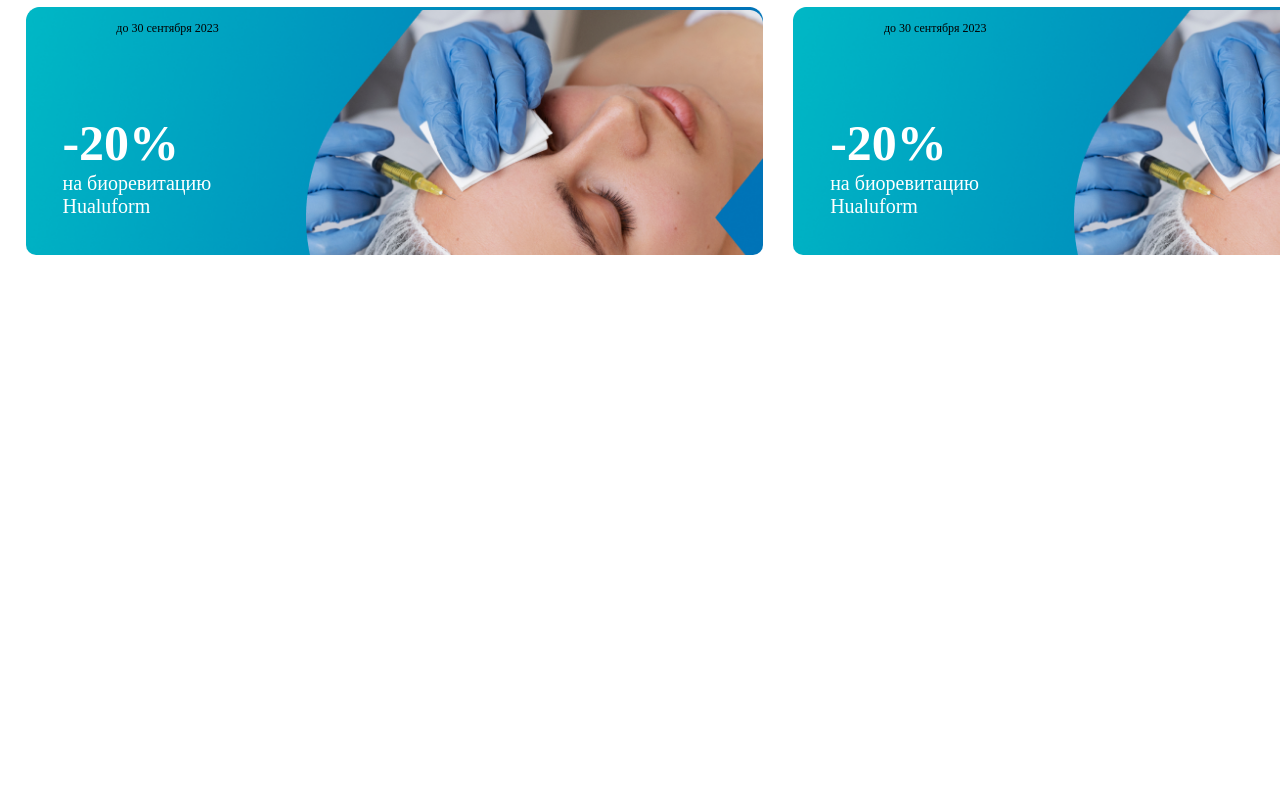
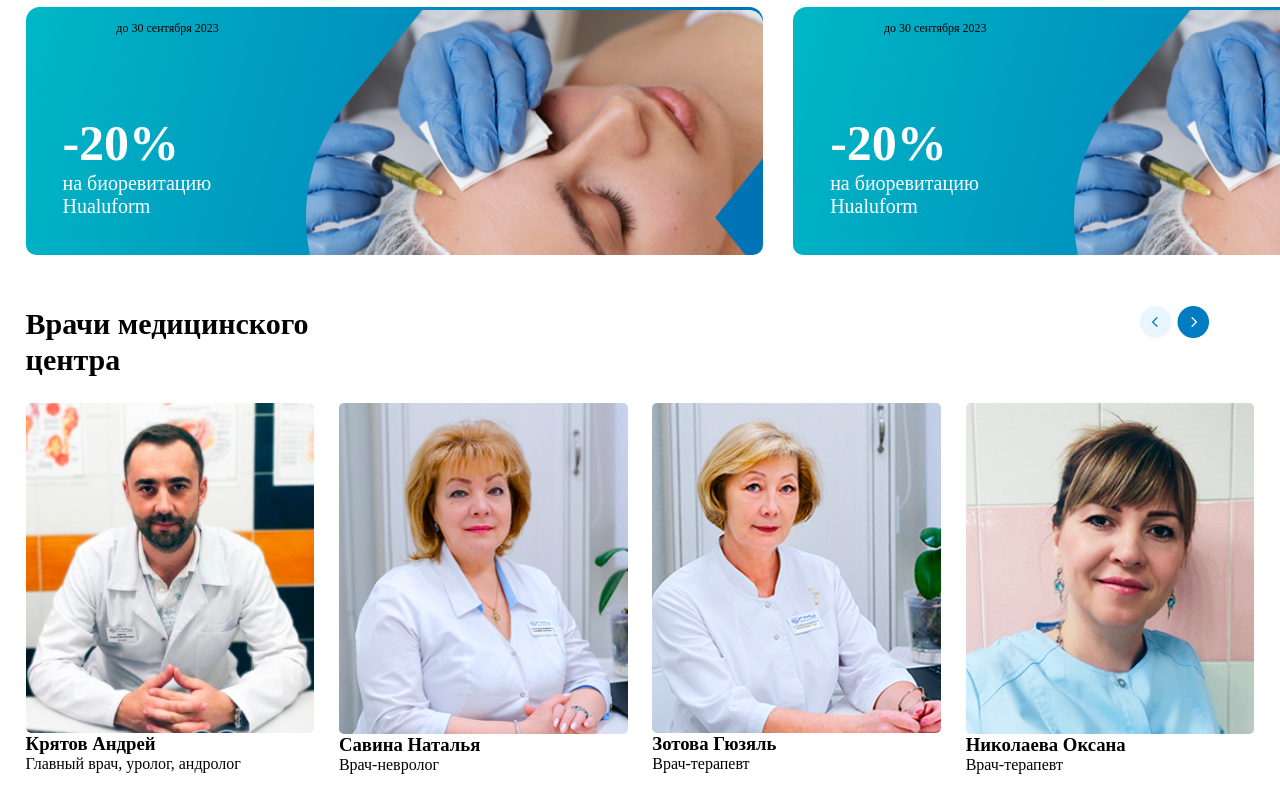
Before and after one commit to karimovmuhamadali91-arch/home-work-17, a plain HTML site: page index.html in a window 1280 px wide. Shown: the part 2714-3514 px from the top of the page. Before the commit the page ends 2995 px from the top, so only its background shows below. Drawn offline with Linux system fonts and the light colour scheme.

Commit message:
box8 dob kadm

```diff
--- a/index.html
+++ b/index.html
@@ -252,6 +252,41 @@
             </div>
         </div>
     </div>
+
+    <div class="box8">
+        <div class="v1">
+            <h1 class="v2">Врачи медицинского<br>центра</h1>
+            <div class="v3">
+                <img src="./img/Slider Buttons.png" alt="" width="60%">
+            </div>
+        </div>
+
+        <div class="v6">
+            <div class="v7">
+                <img src="./img/photo.png" alt="">
+                <h3>Крятов Андрей</h3>
+                <p>Главный врач, уролог, андролог</p>
+            </div>
+
+            <div class="v7">
+                <img src="./img/image 47.png" alt="">
+                <h3>Савина Наталья</h3>
+                <p>Врач-невролог</p>
+            </div>
+
+            <div class="v7">
+                <img src="./img/image 46.png" alt="">
+                <h3>Зотова Гюзяль</h3>
+                <p>Врач-терапевт</p>
+            </div>
+
+            <div class="v7">
+                <img src="./img/image 8.png" alt="">
+                <h3>Николаева Оксана</h3>
+                <p>Врач-терапевт</p>
+            </div>
+        </div>
+    </div>
 </body>
 
 </html>
--- a/style.css
+++ b/style.css
@@ -317,3 +317,47 @@ body {
     color: white;
     font-size: 20px;
 }
+
+.box8 {
+    padding: 2%;
+}
+
+.v1 {
+    display: flex;
+    justify-content: space-between;
+    align-items: flex-start;
+    margin-bottom: 2%;
+}
+
+.v2 {
+    font-size: 30px;
+    line-height: 1.2;
+}
+
+.v3 {
+    display: flex;
+    gap: 10px;
+}
+
+
+
+.v5 {
+    width: 40px;
+    height: 40px;
+    cursor: pointer;
+}
+
+.v6 {
+    display: flex;
+    gap: 2%;
+}
+
+.v7 {
+    flex: 1;
+}
+
+.v7 img {
+    width: 100%;
+    display: block;
+    border-radius: 5px;
+}
```
Also changed, not shown: img/image 46.png (added), img/image 47.png (added), img/image 8.png (added), img/photo.png (added).
